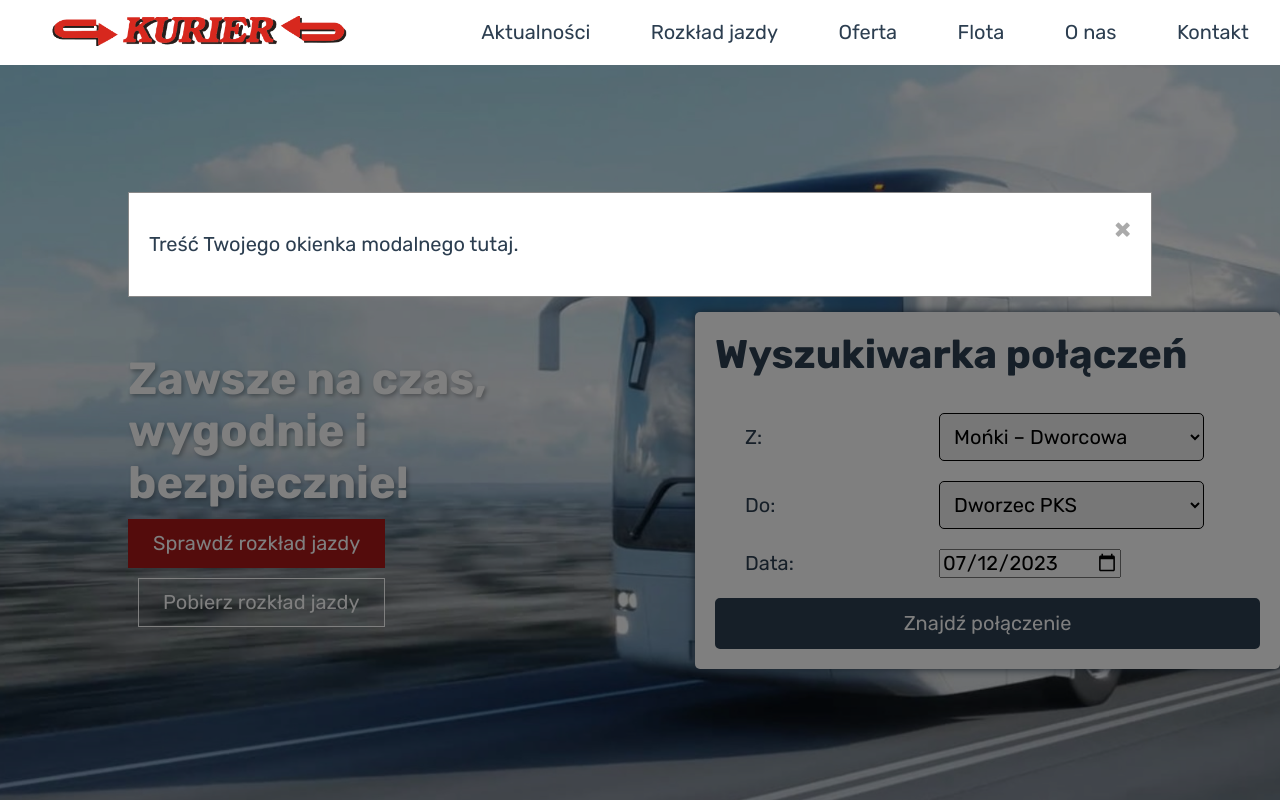
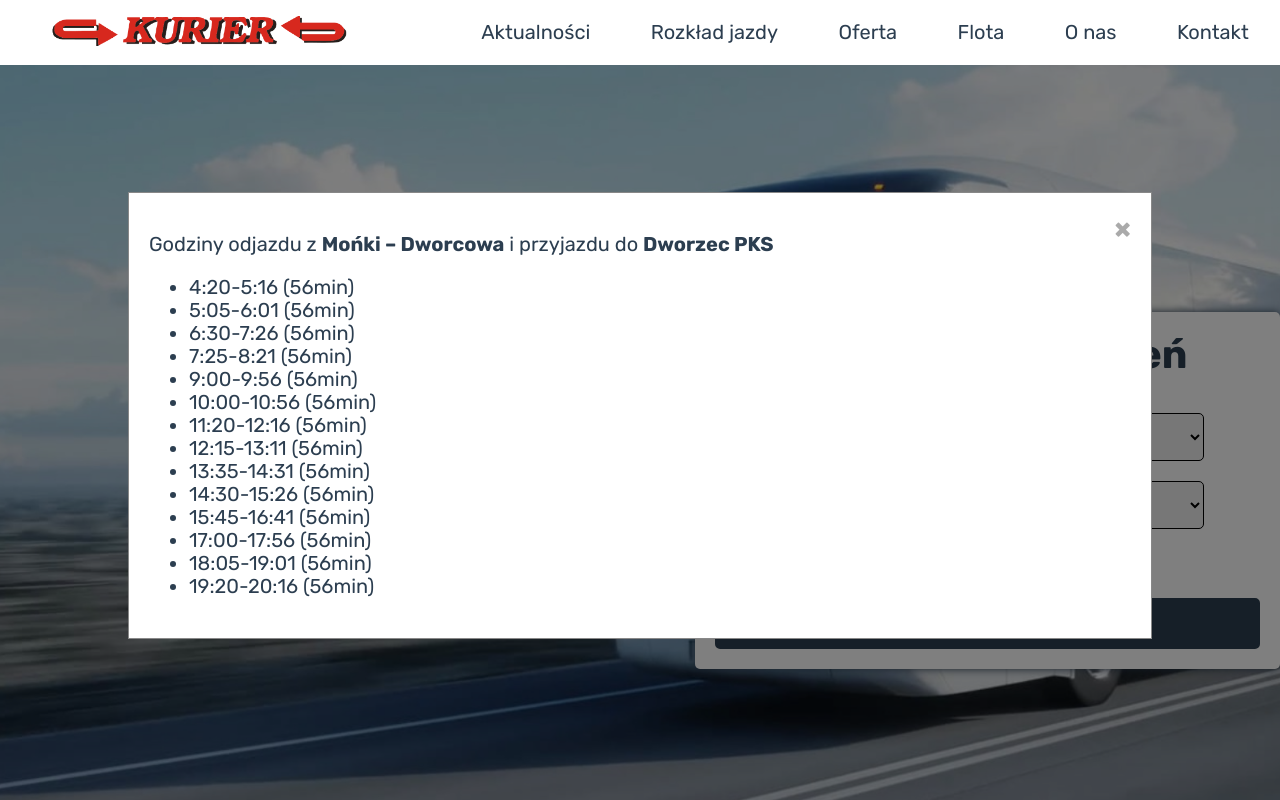
Before and after one commit to MarcinJankowski00/Kurier-Jankowscy-homepage-react, a React (Create React App) app: page / in a window 1280 px wide. Both pictures are taken after a click on the button "Znajdź połączenie". Shown: the top 800 px of the page. Built offline with nearby package versions, Linux system fonts and the light colour scheme.

Commit message:
added hours to the modal window

```diff
--- a/src/Photo/Search/index.js
+++ b/src/Photo/Search/index.js
@@ -19,6 +19,46 @@ const Search = () => {
 
     const dzisiaj = new Date().toISOString().slice(0, 10);
     const [departureDate, setDepartureDate] = useState(dzisiaj);
+    const calculateTimeDifference = (startHour, endHour) => {
+        const [startHourStr, startMinStr] = startHour.split(":");
+        const [endHourStr, endMinStr] = endHour.split(":");
+
+        const startHourNum = parseInt(startHourStr, 10);
+        const startMinNum = parseInt(startMinStr, 10);
+        const endHourNum = parseInt(endHourStr, 10);
+        const endMinNum = parseInt(endMinStr, 10);
+
+        const startTotalMinutes = startHourNum * 60 + startMinNum;
+        const endTotalMinutes = endHourNum * 60 + endMinNum;
+
+        const timeDifference = endTotalMinutes - startTotalMinutes;
+
+        return timeDifference;
+    };
+
+    const createResult = (startStop, endStop, departureDate) => {
+        const startStopObject = busStops.find((station) => station.name === startStop);
+        const endStopObject = busStops.find((station) => station.name === endStop);
+        let direction = "";
+        if (startStopObject.id > endStopObject.id) {
+            direction = "Mońki";
+        } else {
+            direction = "Białystok";
+        }
+        console.log(startStopObject.wariant1[direction][0])
+        const differenceInMinutes = calculateTimeDifference(startStopObject.wariant1[direction][0], endStopObject.wariant1[direction][0]);
+        return (
+            <ul>
+                {startStopObject.wariant1[direction].map((item) => (
+                    <li>
+                        {item}-
+                        {endStopObject.wariant1[direction][startStopObject.wariant1[direction].indexOf(item)]}{" "}
+                        ({differenceInMinutes}min)
+                    </li>
+                ))}
+            </ul>
+        );
+    };
     return (
         <Form>
             <Header>Wyszukiwarka połączeń</Header>
@@ -80,7 +120,8 @@ const Search = () => {
             </Element>
             <Button onClick={openModal}>Znajdź połączenie</Button>
             <Modal isOpen={isModalOpen} onClose={closeModal}>
-                <p>Treść Twojego okienka modalnego tutaj.</p>
+                <p>Godziny odjazdu z <b>{startStop}</b> i przyjazdu do <b>{endStop}</b>
+                    {createResult(startStop, endStop, departureDate)}</p>
             </Modal>
         </Form>
     );
```
